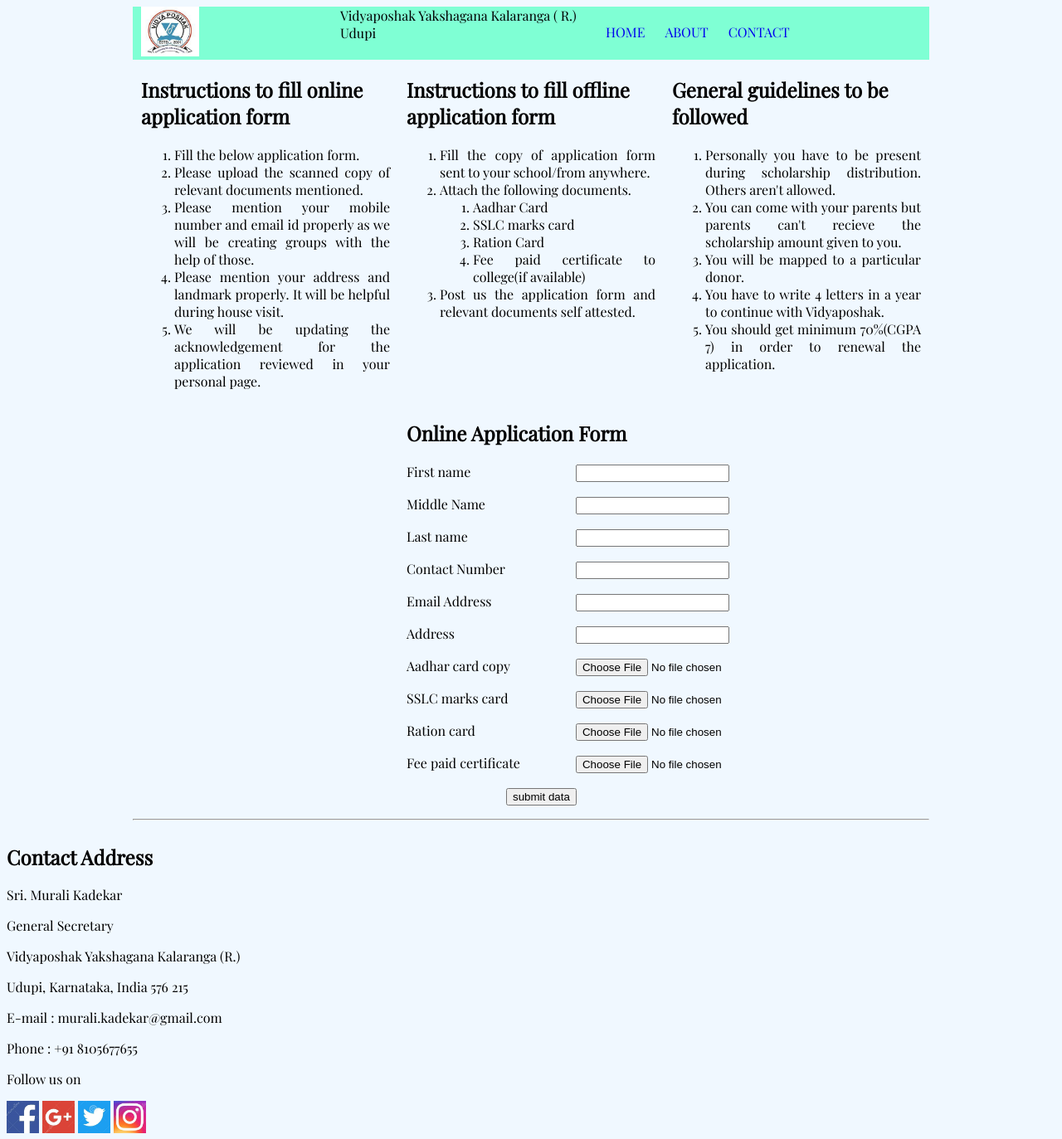
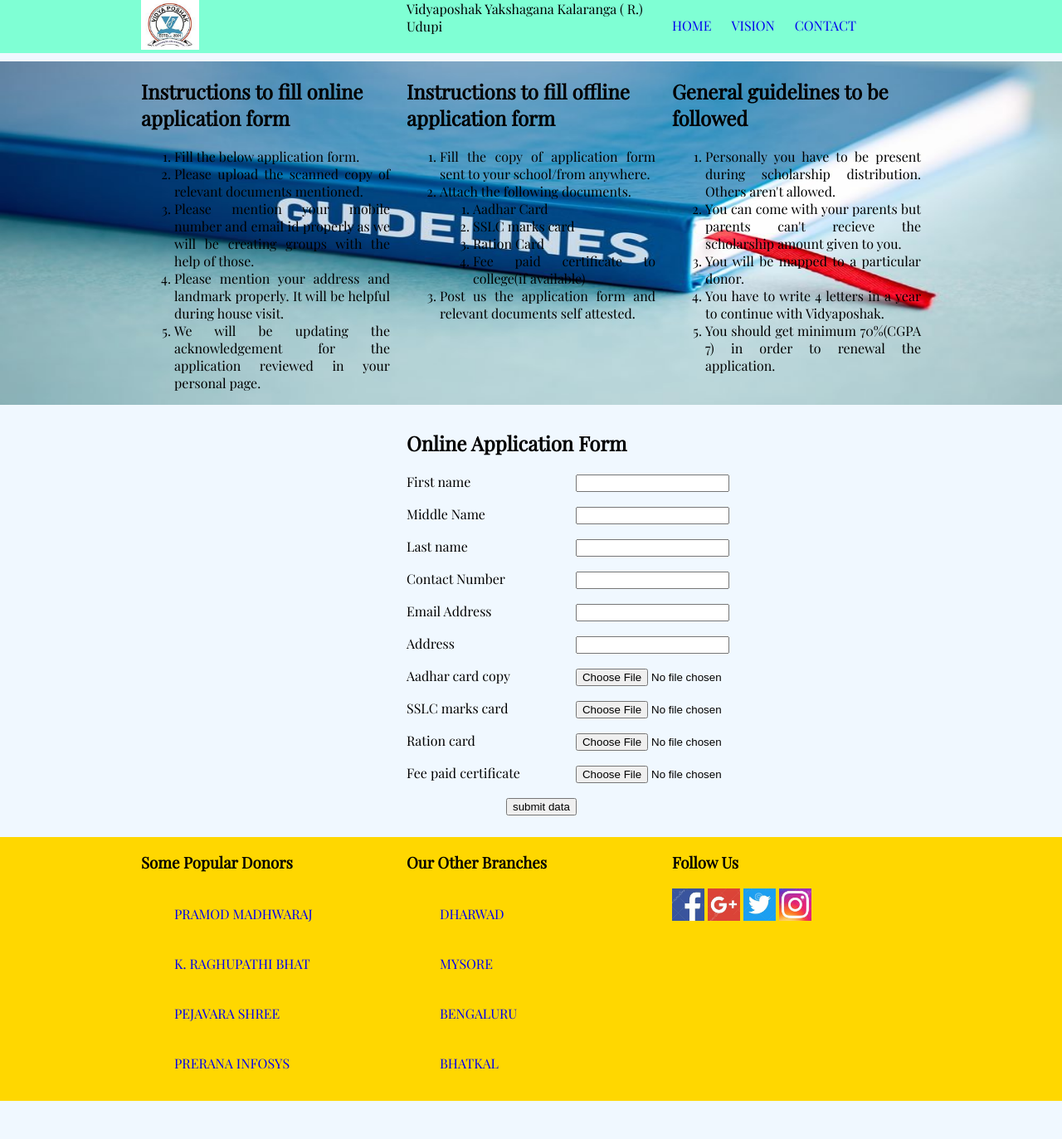
Before and after one commit to deepak-acharya-97/final-assignment-1, a plain HTML site: page register.html in a window 1280 px wide. Shown: the whole page at 83% size. After the commit the page ends 1327 px from the top, so only its background shows below. Drawn offline with nearby package versions, Linux system fonts and the light colour scheme.

Commit message:
all issues handled except cdn

```diff
--- a/css/style.css
+++ b/css/style.css
@@ -397,6 +397,9 @@ body {
 }
 /* body css starts */
 body {
+  margin: 0;
+  padding: 0;
+  border: 0;
   font-family: 'Playfair Display','Spirax','Trebuchet MS', 'Lucida Sans Unicode', 'Lucida Grande', 'Lucida Sans', Arial, sans-serif;
   background-color: aliceblue;/* bisque; */
 } /* body css ends */
@@ -452,7 +455,7 @@ label {
 } /* alignright id ends*/
 
 .separator {
-  margin-top: 20px;
+  margin-top: 10px;
 }
 
 #bg-image1 {
@@ -476,8 +479,7 @@ label {
 }
 .add-shadow {
   font-size: 40px;
-  color: indianred;
-  text-shadow: 2px 2px #ff0000;
+  color: darkgoldenrod;
 }
 .bg-image2 {
   background-image: url('../img/visionhdr.jpg');
@@ -495,3 +497,14 @@ label {
   list-style-type: none;
   text-transform: lowercase;
 }
+footer {
+  background-color: gold;
+}
+.bg-image4 {
+  background-image: url('../img/guidelines.jpg');
+  background-size: 100% 100%;
+}
+.bg-image5 {
+  background-image: url('../img/application-form.jpg');
+  background-size: 100% 100%;
+}
--- a/register.html
+++ b/register.html
@@ -9,22 +9,26 @@
 </head>
 
 <body>
-  <header class="container_12 navbar">
-    <!--header element which includes logo,organisation name and navigation bar-->
-    <article class="grid_3">
+  <header class="navbar">
+    <article class="container_12 navbar">
+      <article class="grid_4">
         <img src="img/logo.jpg" height=60px; width=70px; alt="vidyaposhak logo" />
       </article>
       <article class="grid_4">
         Vidyaposhak Yakshagana Kalaranga ( R.) Udupi
       </article>
-    <article class="grid_5">
-      <nav class="navbar alignRight">
+      <article class="navbar grid_4">
+        <nav class="alignRight">
           <a href="index.html">Home</a>
-        <a href="#">About</a>
+          <a href="register.html">Vision</a>
           <a href="#">Contact</a>
         </nav>
       </article>
+
+    </article>
+    <!--header element which contains logo,name of organisation and navigation bar-->
   </header>
+  <section class="separator bg-image4">
   <article class="container_12">
     <!--3 column layout explaining the instructions to fill the application form-->
     <article class="grid_4">
@@ -63,6 +67,8 @@
       </ol>
     </article>
   </article>
+  </section>
+  <section class="separator">
   <article class="container_12">
     <!--application form-->
     <article class="grid_4 color">
@@ -135,23 +141,53 @@
         </p>
       </form>
     </article>
-    <hr />
   </article>
-  <footer id="c">
-    <!--footer for contact address-->
-    <h2>Contact Address</h2>
-    <p> Sri. Murali Kadekar </p>
-    <p> General Secretary </p>
-    <p> Vidyaposhak Yakshagana Kalaranga (R.)</p>
-    <p> Udupi, Karnataka, India 576 215</p>
-    <p> E-mail : murali.kadekar@gmail.com</p>
-    <p> Phone : +91 8105677655</p>
-    <p> Follow us on</p>
-
+  </section>
+  <footer class="separator">
+    <article class="container_12">
+      <article class="grid_4">
+        <h3>Some Popular Donors</h3>
+        <ul id="nostyle">
+          <li>
+            <a href="#">Pramod Madhwaraj</a>
+          </li>
+          <li>
+            <a href="#">K. Raghupathi Bhat</a>
+          </li>
+          <li>
+            <a href="#">Pejavara Shree</a>
+          </li>
+          <li>
+            <a href="#">Prerana Infosys</a>
+          </li>
+        </ul>
+      </article>
+      <article class="grid_4">
+        <h3>Our Other Branches</h3>
+        <ul id="nostyle">
+          <li>
+            <a href="#">Dharwad</a>
+          </li>
+          <li>
+            <a href="#">Mysore</a>
+          </li>
+          <li>
+            <a href="#">Bengaluru</a>
+          </li>
+          <li>
+            <a href="#">Bhatkal</a>
+          </li>
+        </ul>
+      </article>
+      <article class="grid_4">
+        <h3>Follow Us</h3>
         <img src="img/fb.jpg" height="39px" width="39px" alt="fb image" />
         <img src="img/gplus.jpg" height="39px" width="39px" alt="gplus image" />
         <img src="img/twitter.jpg" height="39px" width="39px" alt="twitter image" />
         <img src="img/insta.jpg" height="39px" width="39px" alt="insta image" />
+
+      </article>
+    </article>
   </footer>
 </body>
 
```
Also changed, not shown: index.html (+21 -23 lines), img/application-form.jpg (added), img/guidelines.jpg (added), img/online-app-form.jpg (added). Lines whose indentation alone changed are shown as unchanged.
